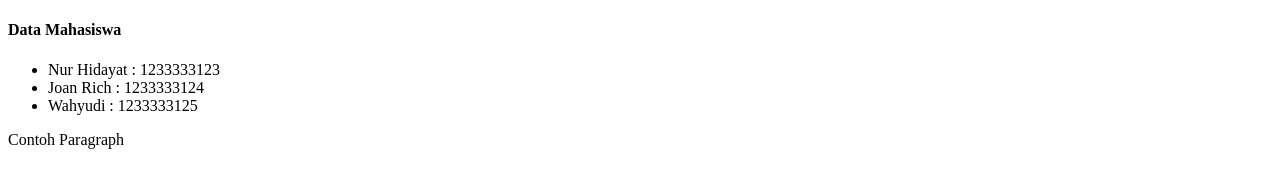
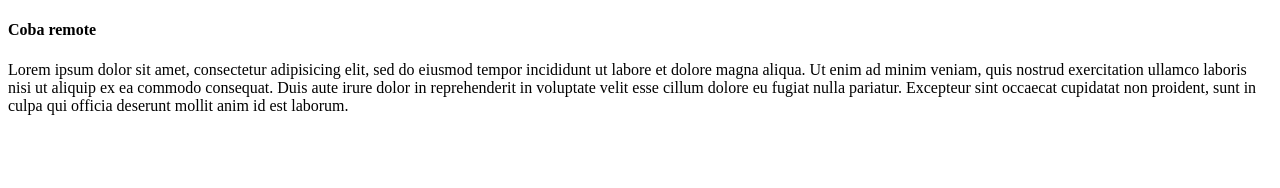
Before and after one commit to joan-hidayat/Hidayat-test-git, a plain HTML site: page index.html in a window 1280 px wide. Drawn offline with Linux system fonts and the light colour scheme.

Commit message:
Menambahkan Paragraph

```diff
--- a/index.html
+++ b/index.html
@@ -7,13 +7,14 @@
 </head>
 <body>
 
-<h4>Data Mahasiswa</h4>
-<ul>
-	<li>Nur Hidayat : 1233333123</li>
-	<li>Joan Rich 	: 1233333124</li>
-	<li>Wahyudi 	: 1233333125</li>
-</ul>
-<p>Contoh Paragraph</p>
+<h4>Coba remote</h4>
+
+<p>Lorem ipsum dolor sit amet, consectetur adipisicing elit, sed do eiusmod
+tempor incididunt ut labore et dolore magna aliqua. Ut enim ad minim veniam,
+quis nostrud exercitation ullamco laboris nisi ut aliquip ex ea commodo
+consequat. Duis aute irure dolor in reprehenderit in voluptate velit esse
+cillum dolore eu fugiat nulla pariatur. Excepteur sint occaecat cupidatat non
+proident, sunt in culpa qui officia deserunt mollit anim id est laborum.</p>
 
 </body>
 </html>
```
